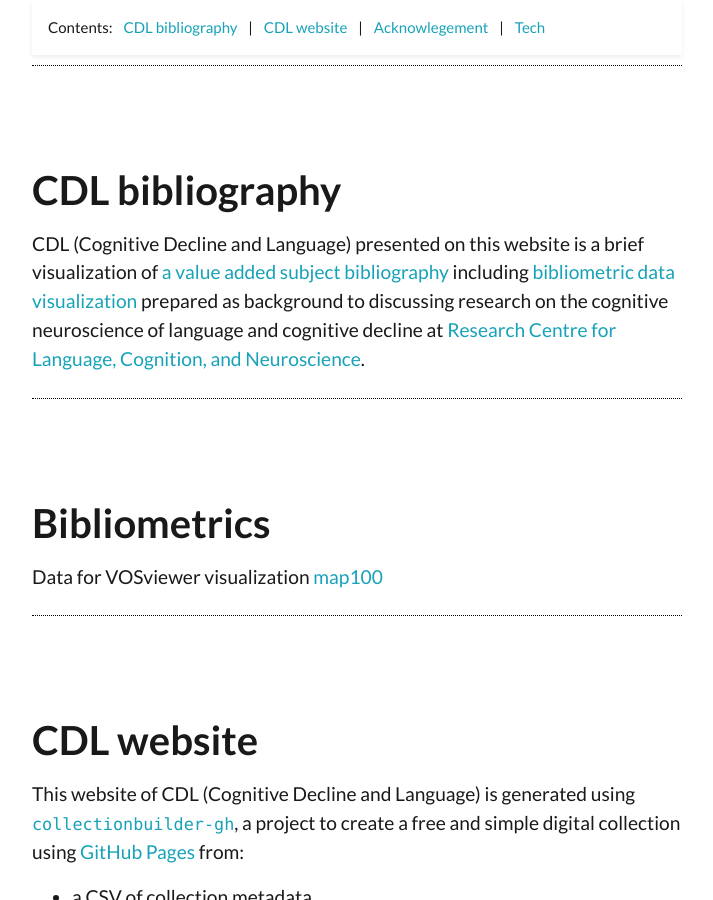
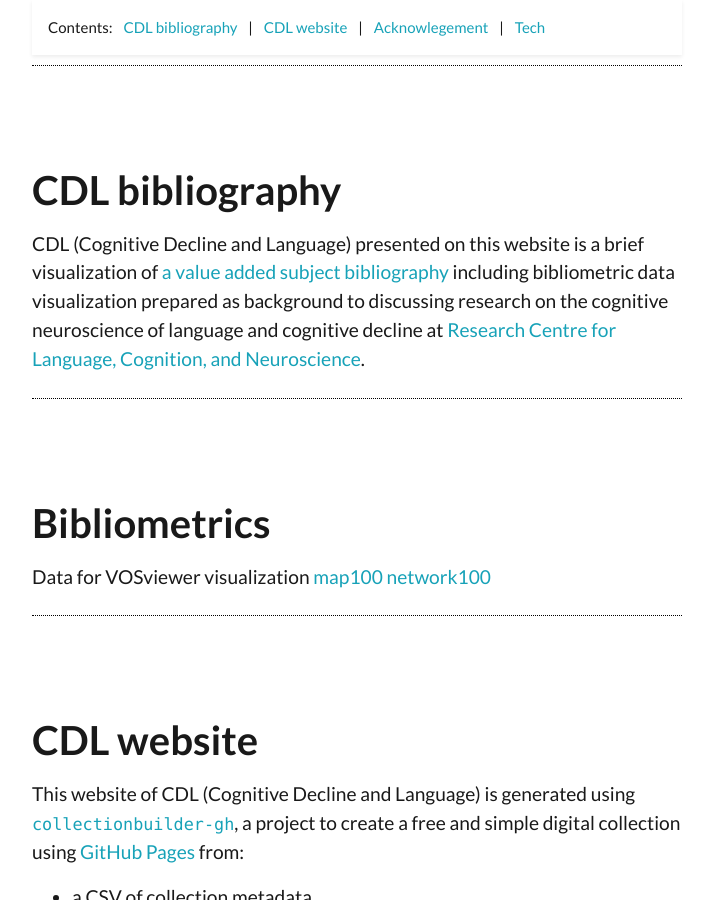
Before and after one commit to archivesw/cogfigcollection, a Jekyll site: the page built from pages/about.md, in a window 1280 px wide and 900 px high, scrolled down 349 px. Shown: the whole window, without its empty margins (283-996 px from the left). Built offline with Jekyll 4.4.1, drawn with Linux system fonts in a browser that asks for light colours; nearby versions of some CDN libraries.

Commit message:
Update about.md

```diff
--- a/pages/about.md
+++ b/pages/about.md
@@ -13,11 +13,12 @@
 {% include feature/nav-menu.html sections="CDL bibliography; CDL website; Acknowlegement" %}
 
 ## CDL bibliography
-CDL (Cognitive Decline and Language) presented on this website is a brief visualization of [a value added subject bibliography](https://www.polyu.edu.hk/cbs/rclcn/cognitive-decline-and-language-cdl/synopsis/) including [bibliometric data visualization](https://github.com/archivesw/cogfigcollection/blob/main/docs/map100.txt) prepared as background to discussing research on the cognitive neuroscience of language and cognitive decline at [Research Centre for Language, Cognition, and Neuroscience](https://www.polyu.edu.hk/cbs/rclcn/about-centre/our-mission/).
+CDL (Cognitive Decline and Language) presented on this website is a brief visualization of [a value added subject bibliography](https://www.polyu.edu.hk/cbs/rclcn/cognitive-decline-and-language-cdl/synopsis/) including bibliometric data visualization prepared as background to discussing research on the cognitive neuroscience of language and cognitive decline at [Research Centre for Language, Cognition, and Neuroscience](https://www.polyu.edu.hk/cbs/rclcn/about-centre/our-mission/).
 
 ## Bibliometrics
 Data for VOSviewer visualization
-[map100](https://github.com/archivesw/cogfigcollection/blob/main/docs/map100.txt)
+[map100](https://raw.githubusercontent.com/archivesw/cogfigcollection/main/objects/map100.txt)
+[network100](https://raw.githubusercontent.com/archivesw/cogfigcollection/main/objects/network100.txt)
 
 ## CDL website
 This website of CDL (Cognitive Decline and Language) is generated using [`collectionbuilder-gh`](https://collectionbuilding.github.io/gh/), a project to create a free and simple digital collection using [GitHub Pages](https://pages.github.com/) from:
```
